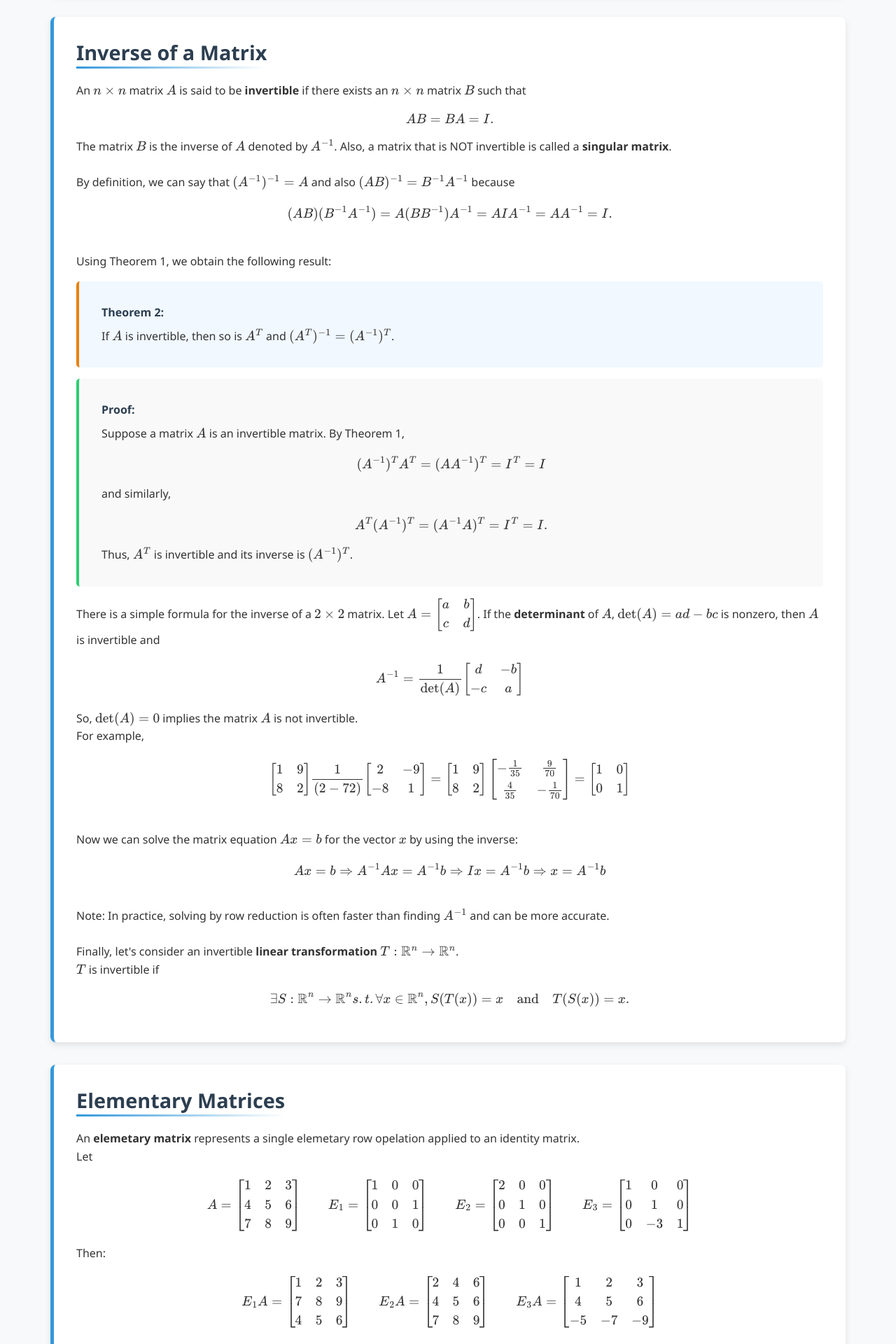
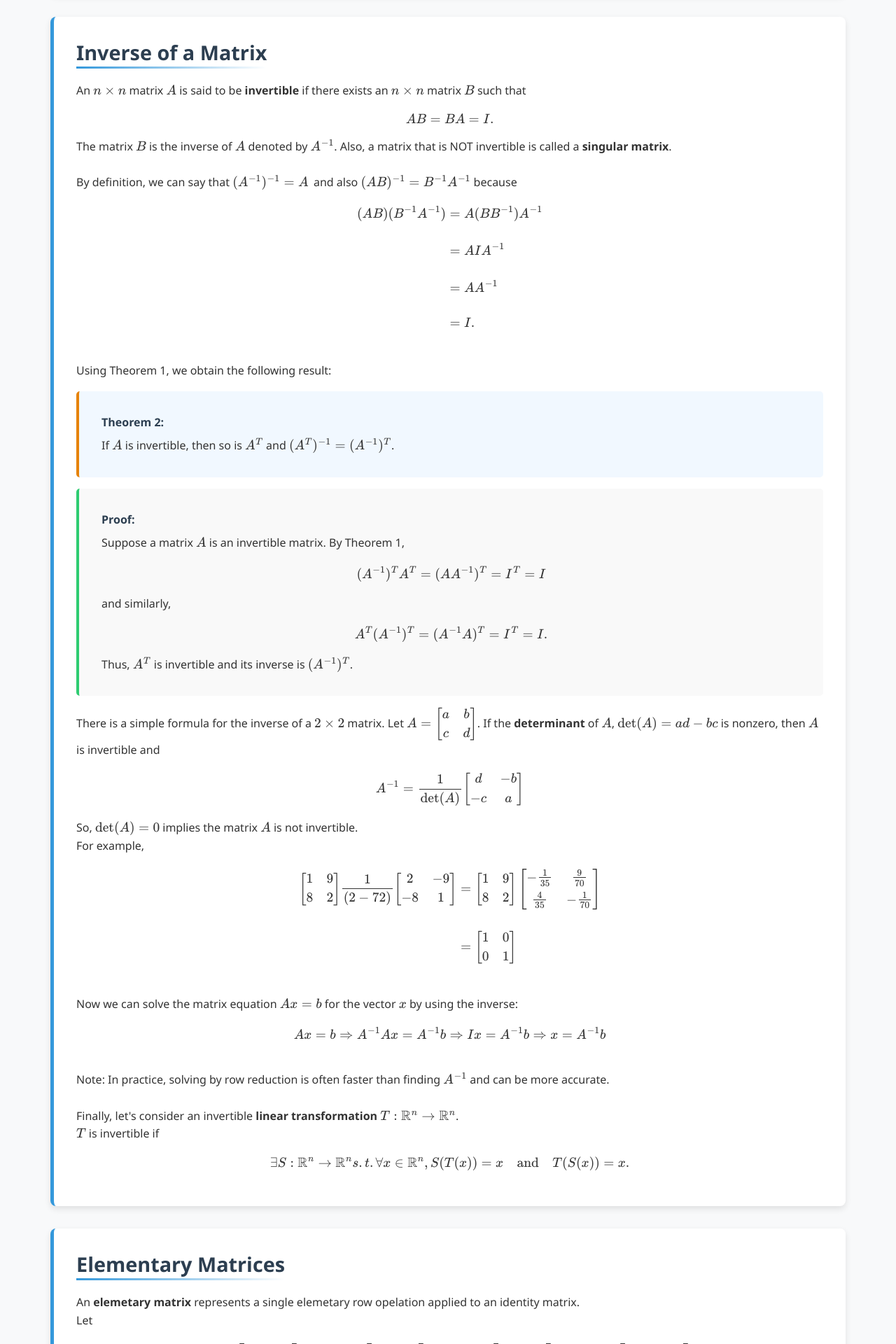
Before and after one commit to Yusukey01/yusukey01.github.io, a Jekyll site: the page built from Mathematics/Linear_algebra/matrix_algebra.html, in a window 1280 px wide. Shown: the part 2295-4215 px from the top of the page at 70% size. Built offline with Jekyll 4.4.1, drawn with Linux system fonts in a browser that asks for light colours.

Commit message:
organizing stext

```diff
--- a/Mathematics/Linear_algebra/matrix_algebra.html
+++ b/Mathematics/Linear_algebra/matrix_algebra.html
@@ -96,9 +96,16 @@ description: Learn about diagonal matrix, transpose & inverse of matrices, parti
             if there exists an \(n \times n\) matrix \(B\) such that \[AB = BA = I.\]
             The matrix \(B\) is the inverse of \(A\) denoted by \(A^{-1}\). Also, a matrix that is NOT invertible is
             called a <strong>singular matrix</strong>.
-
-            <br><br>By definition, we can say that \((A^{-1})^{-1} = A\) and also \((AB)^{-1} = B^{-1}A^{-1}\) because
-            \[(AB)(B^{-1}A^{-1}) = A(BB^{-1})A^{-1} = AIA^{-1} = AA^{-1} = I.\]
+            <br><br>
+            By definition, we can say that \((A^{-1})^{-1} = A \, \) and also \((AB)^{-1} = B^{-1}A^{-1}\) because
+            \[
+            \begin{align*}
+            (AB)(B^{-1}A^{-1}) &= A(BB^{-1})A^{-1} \\\\
+                               &= AIA^{-1} \\\\
+                               &= AA^{-1} \\\\
+                               &= I.
+            \end{align*}
+            \]
             <br>
             Using Theorem 1, we obtain the following result:
             <div class="theorem">
@@ -125,14 +132,16 @@ description: Learn about diagonal matrix, transpose & inverse of matrices, parti
 
             <br>For example,
             \[
+            \begin{align*}
             \begin{bmatrix} 1 & 9 \\ 8 & 2 \end{bmatrix}
             \frac{1}{(2 - 72)}
             \begin{bmatrix} 2 & -9 \\ -8 & 1 \end{bmatrix}
-            =
+            &=
             \begin{bmatrix} 1 & 9 \\ 8 & 2 \end{bmatrix}
-            \begin{bmatrix} -\frac{1}{35} & \frac{9}{70} \\ \frac{4}{35} & -\frac{1}{70} \end{bmatrix}
-            =
+            \begin{bmatrix} -\frac{1}{35} & \frac{9}{70} \\ \frac{4}{35} & -\frac{1}{70} \end{bmatrix} \\\\
+            &=
             \begin{bmatrix} 1 & 0 \\ 0 & 1 \end{bmatrix}
+            \end{align*}
             \]
             <br>
             Now we can solve the matrix equation \(Ax = b\) for the vector \(x\) by using the inverse:
```
